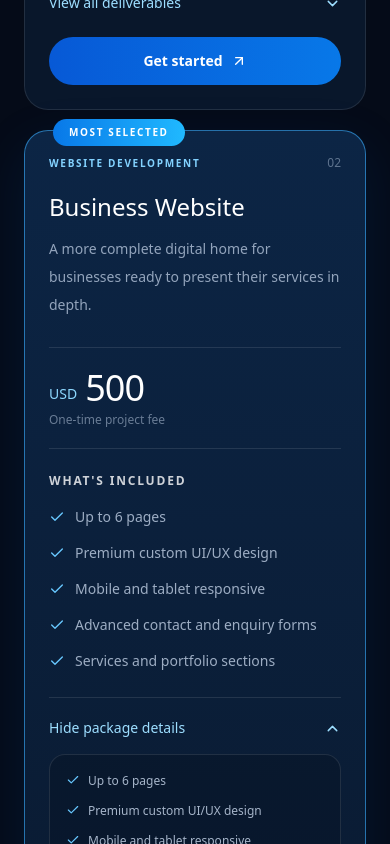
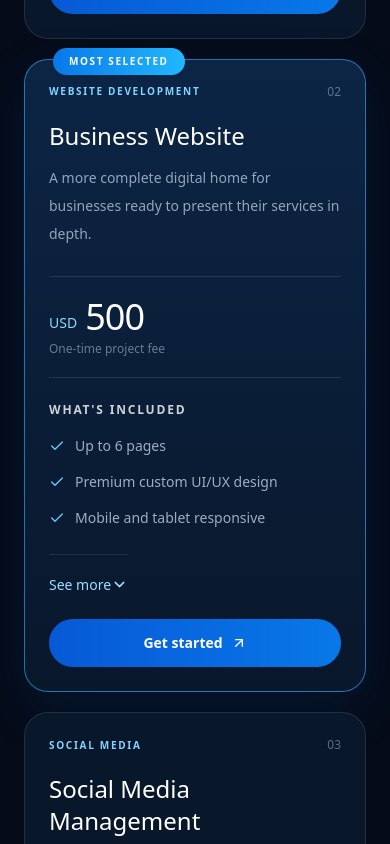
Before and after one commit to sherpaten/Creto-Studio, a Next.js app in the folder creto-studio/: page /packages in a window 390 px wide. Shown: the part 2500-3344 px from the top of the page. Built offline with nearby package versions, Linux system fonts and the light colour scheme.

Commit message:
Improve package cards with compact masonry layout and see more

```diff
--- a/creto-studio/components/PackagesExperience.jsx
+++ b/creto-studio/components/PackagesExperience.jsx
@@ -46,7 +46,7 @@ function Price({ market, value }) {
 
 export default function PackagesExperience() {
   const [marketKey, setMarketKey] = useState("international");
-  const [expanded, setExpanded] = useState("business-website");
+  const [expanded, setExpanded] = useState("");
   const market = markets[marketKey];
   const comparison = useMemo(() => market.packages, [market]);
 
@@ -101,16 +101,16 @@ export default function PackagesExperience() {
             <div><p className="text-xs font-bold uppercase tracking-[.22em] text-[#67C5FF]">{market.label} · {market.currency} pricing</p><h2 className="mt-4 text-3xl font-semibold text-white sm:text-4xl">Packages built around real business needs.</h2><p className="mt-4 max-w-2xl text-sm leading-7 text-blue-100/65">Explore the scope, deliverables and investment for each service. Select a package to see more detail.</p></div>
             <span className="inline-flex w-fit items-center gap-2 rounded-full border border-white/10 bg-white/[.04] px-4 py-2 text-xs text-blue-100/65"><Wallet size={15} className="text-[#72CCFF]"/> {market.currency} · {market.label}</span>
           </div>
-          <div className="mt-10 grid gap-5 lg:grid-cols-2 xl:grid-cols-3">
-            {market.packages.map((item,index)=><article key={item.id} className={`relative flex flex-col rounded-3xl border p-6 transition duration-200 sm:p-7 ${item.popular?"border-[#3AAEFF]/60 bg-gradient-to-b from-[#0C2545] to-[#09172B] shadow-[0_18px_55px_rgba(0,90,190,.14)]":"border-white/10 bg-[#09172B] hover:border-white/20"}`}>
+          <div className="mt-10 columns-1 gap-5 sm:columns-2 xl:columns-3">
+            {market.packages.map((item,index)=><article key={item.id} className={`relative mb-5 inline-block w-full break-inside-avoid rounded-3xl border p-6 align-top transition duration-200 sm:p-7 ${item.popular?"border-[#3AAEFF]/60 bg-gradient-to-b from-[#0C2545] to-[#09172B] shadow-[0_18px_55px_rgba(0,90,190,.14)]":"border-white/10 bg-[#09172B] hover:border-white/20"}`}>
               {item.popular&&<span className="absolute -top-3 left-7 rounded-full bg-gradient-to-r from-[#0878E8] to-[#20B9FF] px-4 py-1.5 text-[10px] font-bold uppercase tracking-[.16em] text-white">Most selected</span>}
               <div className="flex items-center justify-between gap-3"><span className="text-[10px] font-bold uppercase tracking-[.17em] text-[#83D2FF]">{item.category}</span><span className="text-xs text-blue-100/40">0{index+1}</span></div>
               <h3 className="mt-5 text-2xl font-semibold text-white">{item.name}</h3><p className="mt-3 min-h-[3.5rem] text-sm leading-7 text-blue-100/65">{item.intro}</p>
               <div className="mt-7 border-y border-white/10 py-5"><Price market={market} value={item.price}/><p className="mt-1 text-xs text-blue-100/45">{item.unit==="one-time"?"One-time project fee":item.unit==="per month"?"Monthly service fee":item.unit==="package total"?"Fixed package total":"Service fee"}</p></div>
               <p className="mt-6 text-xs font-bold uppercase tracking-[.15em] text-white/80">What's included</p>
-              <ul className="mt-4 flex-1 space-y-3">{item.features.slice(0,5).map(feature=><li key={feature} className="flex items-start gap-2.5 text-sm leading-6 text-blue-100/70"><Check size={16} className="mt-1 shrink-0 text-[#68C8FF]"/>{feature}</li>)}</ul>
-              <button type="button" onClick={()=>setExpanded(expanded===item.id?"":item.id)} className="mt-6 inline-flex items-center justify-between border-t border-white/10 pt-5 text-sm font-semibold text-[#9DDEFF] hover:text-white"><span>{expanded===item.id?"Hide package details":"View all deliverables"}</span><ChevronDown size={17} className={`transition-transform ${expanded===item.id?"rotate-180":""}`}/></button>
-              {expanded===item.id&&<div className="mt-4 rounded-2xl border border-white/10 bg-black/15 p-4"><ul className="space-y-2.5">{item.features.map(feature=><li key={feature} className="flex items-start gap-2 text-xs leading-5 text-blue-100/75"><Check size={14} className="mt-0.5 shrink-0 text-[#68C8FF]"/>{feature}</li>)}</ul>{item.note&&<p className="mt-4 border-t border-white/10 pt-4 text-xs leading-6 text-blue-100/55">{item.note}</p>}<p className="mt-4 text-xs leading-6 text-blue-100/65"><strong className="text-white">Ideal for: </strong>{item.best}</p></div>}
+              <ul className="mt-4 space-y-3">{item.features.slice(0,3).map(feature=><li key={feature} className="flex items-start gap-2.5 text-sm leading-6 text-blue-100/70"><Check size={16} className="mt-1 shrink-0 text-[#68C8FF]"/>{feature}</li>)}</ul>
+              <button type="button" onClick={()=>setExpanded(expanded===item.id?"":item.id)} className="mt-6 inline-flex items-center justify-between border-t border-white/10 pt-5 text-sm font-semibold text-[#9DDEFF] hover:text-white"><span>{expanded===item.id?"See less":"See more"}</span><ChevronDown size={17} className={`transition-transform ${expanded===item.id?"rotate-180":""}`}/></button>
+              {expanded===item.id&&<div className="mt-4 rounded-2xl border border-white/10 bg-black/15 p-4"><ul className="space-y-2.5">{item.features.slice(3).map(feature=><li key={feature} className="flex items-start gap-2 text-xs leading-5 text-blue-100/75"><Check size={14} className="mt-0.5 shrink-0 text-[#68C8FF]"/>{feature}</li>)}</ul>{item.note&&<p className="mt-4 border-t border-white/10 pt-4 text-xs leading-6 text-blue-100/55">{item.note}</p>}<p className="mt-4 text-xs leading-6 text-blue-100/65"><strong className="text-white">Ideal for: </strong>{item.best}</p></div>}
               <Link href={`/contact?package=${encodeURIComponent(item.name)}&market=${marketKey}&currency=${market.currency}&price=${item.price}`} className="mt-6 inline-flex w-full items-center justify-center gap-2 rounded-full bg-gradient-to-r from-[#0759D6] to-[#0878E8] px-5 py-3.5 text-sm font-bold text-white transition hover:-translate-y-0.5 hover:shadow-lg hover:shadow-blue-950/40">Get started <ArrowUpRight size={16}/></Link>
             </article>)}
           </div>
```
